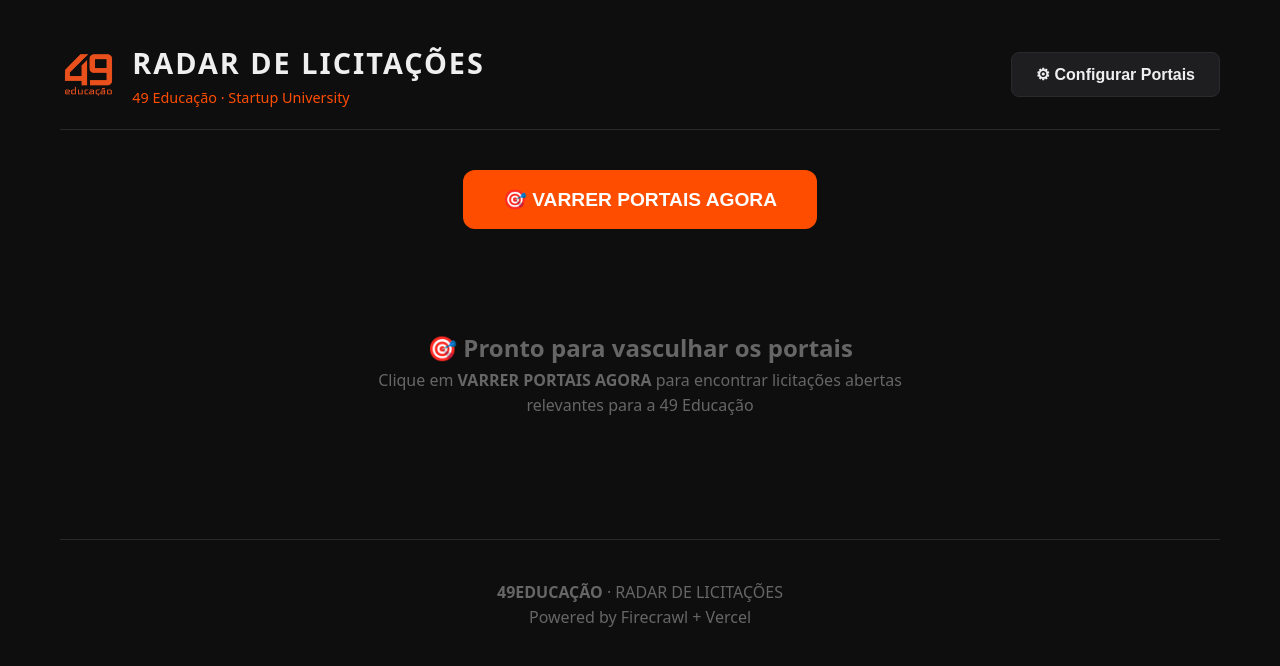
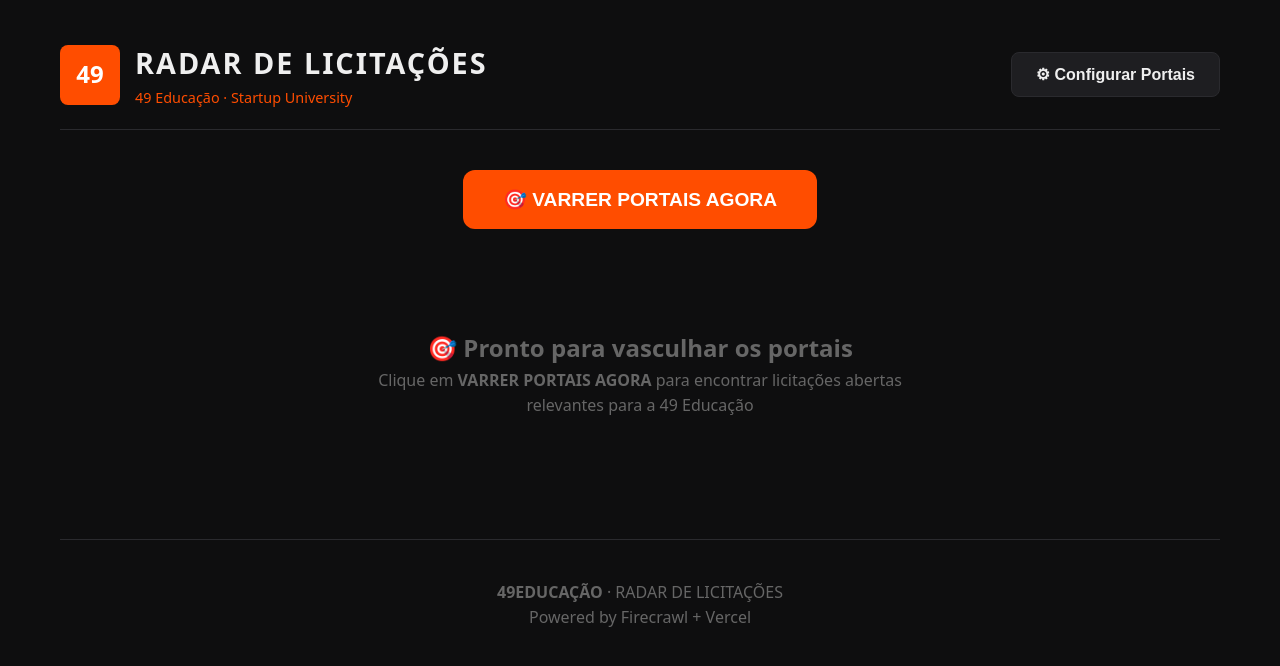
Before and after one commit to rafaelpeck-eng/radar-49-educacao, a website: page index.html in a window 1280 px wide. Drawn offline with Linux system fonts and the light colour scheme.

Commit message:
Update index.html

```diff
--- a/index.html
+++ b/index.html
@@ -301,12 +301,12 @@
     <div class="container">
         <header>
             <div class="logo">
-                <img src="favicon.png" alt="49 Educação" class="logo-img">
-                <div>
-                    <h1>RADAR DE LICITAÇÕES</h1>
-                    <div class="subtitle">49 Educação · Startup University</div>
-                </div>
-            </div>
+    <div style="background: #FF4D00; color: white; font-weight: 700; font-size: 1.5rem; padding: 10px 15px; border-radius: 8px; display: flex; align-items: center; justify-content: center; min-width: 60px; height: 60px;">49</div>
+    <div>
+        <h1>RADAR DE LICITAÇÕES</h1>
+        <div class="subtitle">49 Educação · Startup University</div>
+    </div>
+</div>
             <button class="btn btn-secondary" onclick="toggleConfig()">⚙ Configurar Portais</button>
         </header>
 
```
